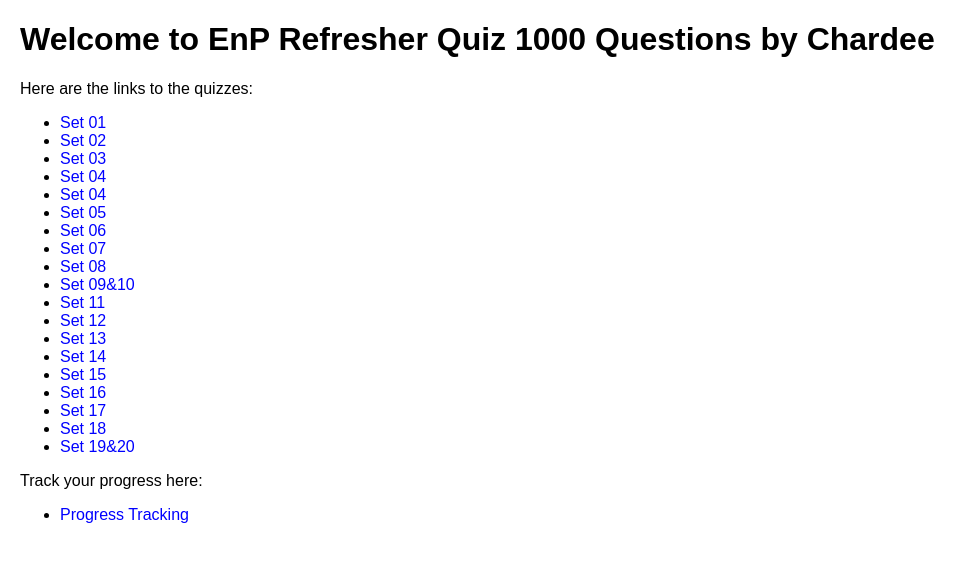
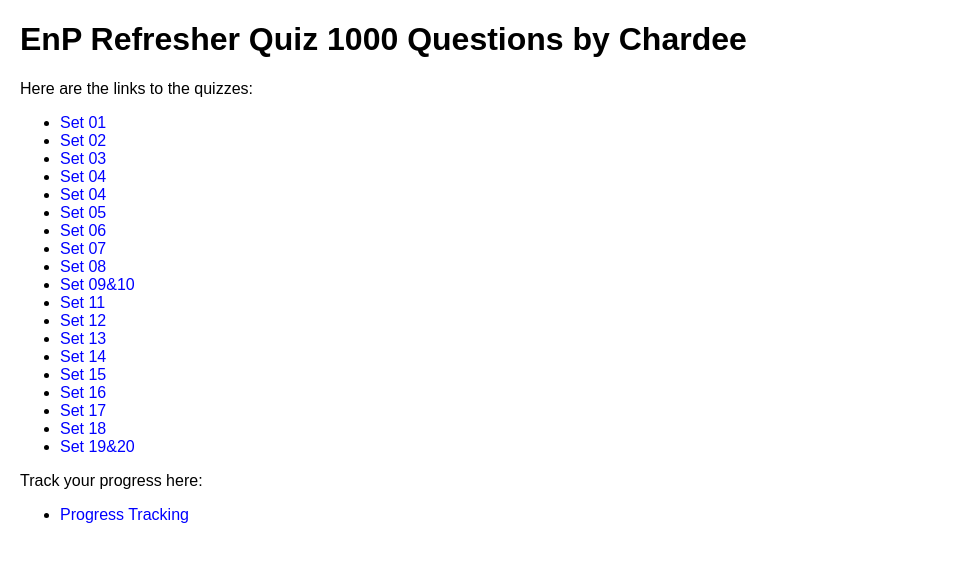
Before and after one commit to chardeeboy/new-EnP, a plain HTML site: page index.html in a window 1280 px wide. Shown: the whole page, without its empty margins (0-977 px from the left). Drawn offline with Linux system fonts and the light colour scheme.

Commit message:
index.html

```diff
--- a/index.html
+++ b/index.html
@@ -20,7 +20,7 @@
 </head>
 <body>
 
-    <h1>Welcome to EnP Refresher Quiz 1000 Questions by Chardee</h1>
+    <h1>EnP Refresher Quiz 1000 Questions by Chardee</h1>
     <p>Here are the links to the quizzes:</p>
 
     <ul>
```
